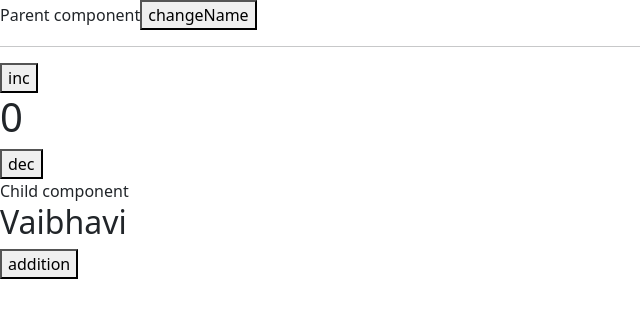
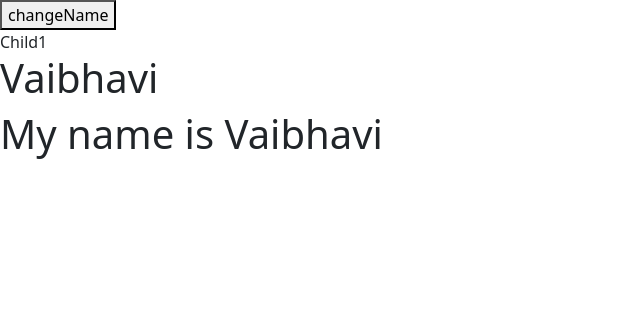
Before and after one commit to Vaibhavi7499/React-Hooks-Practical, a React (Create React App) app: page / in a window 1280 px wide. Shown: the top 318 px of the page, without its empty margins (0-640 px from the left). Built offline with nearby package versions, Linux system fonts and the light colour scheme.

Commit message:
State lifting up example

```diff
--- a/src/App.js
+++ b/src/App.js
@@ -31,6 +31,7 @@ import Counter from "./Counter/Counter";
 import ExpenseList from "./Counter/ExpenseList";
 import Calculator from "./Calculator/Calculator";
 import Parent from "./Parent";
+import ParentState from "./StateLifting/Parent";
 
 function App() {
   let [count, setCount] = useState(0);
@@ -73,7 +74,8 @@ function App() {
       {/* <Counter/> */}
       {/* <ExpenseList/> */}
       {/* <Calculator/> */}
-<Parent/>
+{/* <Parent/> */}
+<ParentState/>
             </div>
   );
 }
--- /dev/null
+++ b/src/StateLifting/Child1.jsx
@@ -0,0 +1,12 @@
+import React from "react";
+
+const Child1 = ({ name }) => {
+  return (
+    <div>
+      Child1
+      <h1>{name}</h1>
+    </div>
+  );
+};
+
+export default Child1;
--- /dev/null
+++ b/src/StateLifting/Child2.jsx
@@ -0,0 +1,11 @@
+import React, { useState } from "react";
+
+const Child2 = ({ name }) => {
+  return (
+    <div>
+      <h1>My name is {name}</h1>
+    </div>
+  );
+};
+
+export default Child2;
--- /dev/null
+++ b/src/StateLifting/Parent.jsx
@@ -0,0 +1,18 @@
+import React, { useState } from "react";
+import Child1 from "./Child1";
+import Child2 from "./Child2";
+
+const ParentState = () => {
+  let [name, setName] = useState("Vaibhavi");
+
+  return (
+    <div>
+      <button onClick={() => setName("vaibhavi bodke")}>changeName</button>
+
+      <Child1 name={name} />
+      <Child2 name={name} />
+    </div>
+  );
+};
+
+export default ParentState;
```
